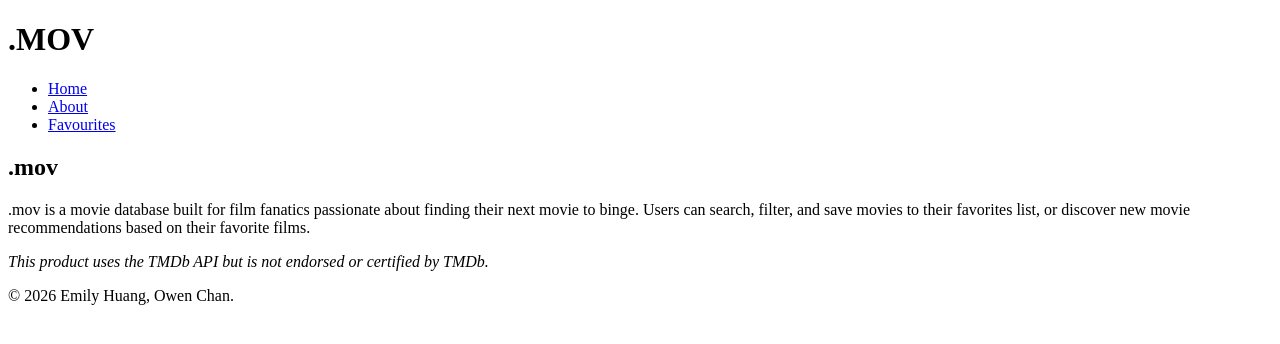
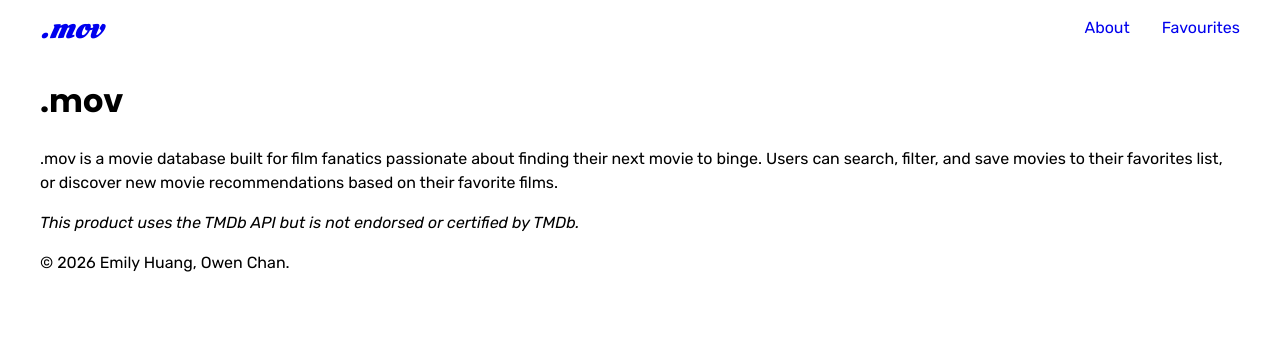
Before and after one commit to ehuang3h/emily-owen-movie-app, a React (Vite) app: page /about in a window 1280 px wide. Shown: the top 344 px of the page. Built offline with nearby package versions, Linux system fonts and the light colour scheme.

Commit message:
Added fonts, normalize-fwd file, header spacing

```diff
--- a/src/components/Header.jsx
+++ b/src/components/Header.jsx
@@ -1,13 +1,20 @@
 // Header
+import { NavLink } from 'react-router-dom';
 
 const Header = ({ title }) => (
     <header>
-        <h1>{title}</h1>
+        <nav id='nav-bar'>
+            <NavLink id='logo' to="/">{title}</NavLink>
+            <ul>
+                <li><NavLink to="/about">About</NavLink></li>
+                <li><NavLink to="/contact">Favourites</NavLink></li>
+            </ul>
+        </nav>
     </header>
 );
 
 Header.defaultProps = {
-    title: 'Awesome App'
+    title: 'Default App'
 }
 
 export default Header;
--- a/src/components/Nav.jsx
+++ b/src/components/Nav.jsx
@@ -1,7 +1,7 @@
 import { NavLink } from 'react-router-dom';
 
 const Nav = () => (
-	<nav>
+	<nav id='nav-bar'>
         <ul>
             <li><NavLink to="/">Home</NavLink></li>
             <li><NavLink to="/about">About</NavLink></li>
--- a/src/globals/globalVariables.js
+++ b/src/globals/globalVariables.js
@@ -1,4 +1,4 @@
-export const appTitle = '.MOV';
+export const appTitle = '.mov';
 export const appAuthor = 'Emily Huang, Owen Chan.';
 export const endPointSearch = 'https://api.thecatapi.com/v1/images/search?';
 //url for getting particular images
--- a/src/pages/PageAbout.jsx
+++ b/src/pages/PageAbout.jsx
@@ -1,7 +1,7 @@
 // Page Favs
-
 import { useEffect } from 'react';
 import { appTitle } from '../globals/globalVariables';
+// Stylesheets
 
 function PageAbout() {
 
--- a/src/routers/AppRouter.jsx
+++ b/src/routers/AppRouter.jsx
@@ -3,7 +3,6 @@
 import { BrowserRouter, Routes, Route } from 'react-router-dom';
 //components
 import Header from '../components/Header';
-import Nav from '../components/Nav';
 import Footer from '../components/Footer';
 
 //pages
@@ -13,12 +12,19 @@ import PageFavs from '../pages/PageFavs';
 
 import { appTitle, appAuthor } from '../globals/globalVariables';
 
+// Stylesheets
+import '../styles/normalize-fwd.css';
+import '../styles/fonts.css';
+import '../styles/main.css';
+import '../styles/header.css';
+
+
 function AppRouter() {
   return (
     <BrowserRouter>
       <div className="wrapper">
         <Header title={appTitle} />
-        <Nav />
+        {/* <Nav /> */}
         <Routes>
           <Route path="/" exact element={<PageHome />} />
           <Route path="/about" element={<PageAbout />} />
--- /dev/null
+++ b/src/styles/fonts.css
@@ -0,0 +1,8 @@
+/* FONTS.CSS: Defines fonts used in app */
+
+/* Body - Rubik (400) */
+@import url('https://fonts.googleapis.com/css2?family=Rubik:ital@0;1&display=swap');
+/* Headings - Poppins (700) */
+@import url('https://fonts.googleapis.com/css2?family=Poppins:wght@700&display=swap');
+/* Logo - Oleo Script (700) */
+@import url('https://fonts.googleapis.com/css2?family=Oleo+Script:wght@700&display=swap');
--- /dev/null
+++ b/src/styles/header.css
@@ -0,0 +1,32 @@
+/* HEADER.CSS: stylesheet for Header.jsx */
+
+nav {
+    display: flex;
+    align-items: center;
+}
+
+/* Nav list */
+#nav-bar ul {
+    /* Reset  link defaults */
+    list-style: none;
+
+    /* Flex styling */
+    display: flex;
+    width: 100%;
+    justify-content: flex-end;
+    gap: 2rem;
+}
+
+/* Nav links */
+#nav-bar ul li a, #logo {
+    /* Reset link defaults */
+    text-decoration: none;
+}
+
+/* Logo */
+#logo {
+  font-family: "Oleo Script", system-ui;
+  font-weight: 700;
+  font-style: italic;
+  font-size: 2rem;
+}
--- a/src/styles/main.css
+++ b/src/styles/main.css
@@ -0,0 +1,27 @@
+/* MAIN.CSS: stylesheet for general styling */
+
+/* LAYOUT */
+
+/* Site Wrapper */
+.wrapper {
+    max-width: 75rem;
+    margin: 0 auto;
+}
+
+/* TYPOGRAPHY */
+
+/* Body - Rubik */
+body {
+    font-family: "Rubik", sans-serif;
+    font-weight: 400;
+    font-style: normal;
+    font-size: 1rem;
+    line-height: 1.5;
+}
+
+/* Headings - Poppins */
+h1, h2, h3, h4, h5, h6 {
+    font-family: "Poppins", sans-serif;
+    font-weight: 700;
+    font-style: normal;
+}
```
Also changed, not shown: src/styles/normalize-fwd.css (added).
